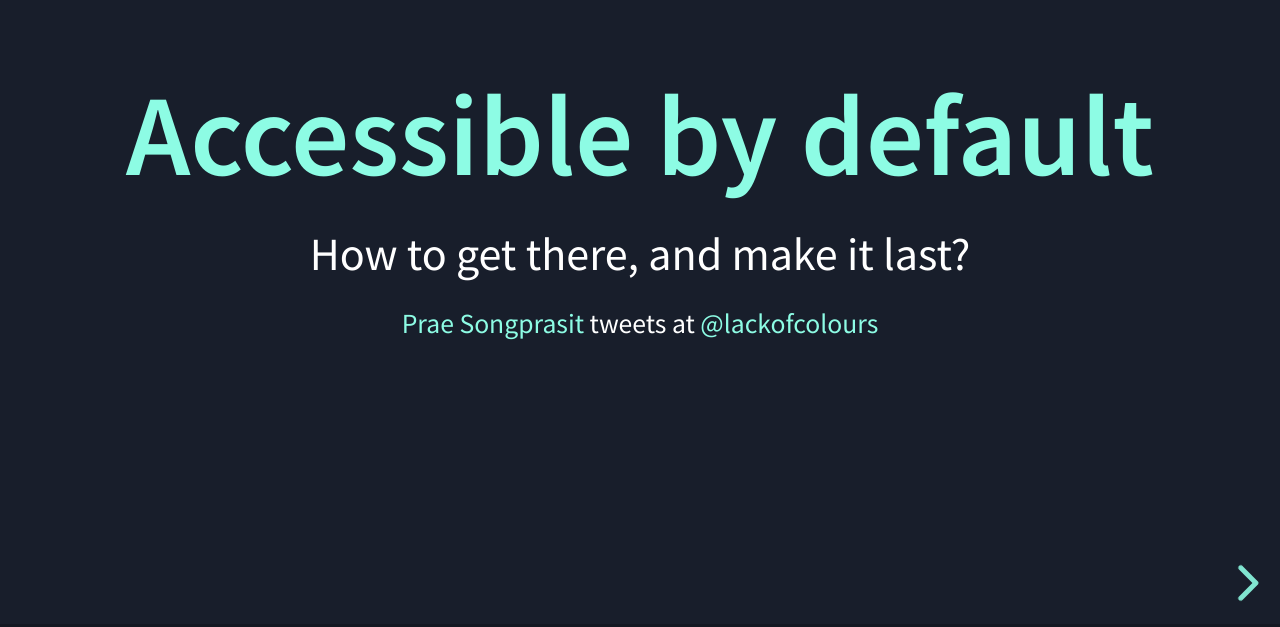
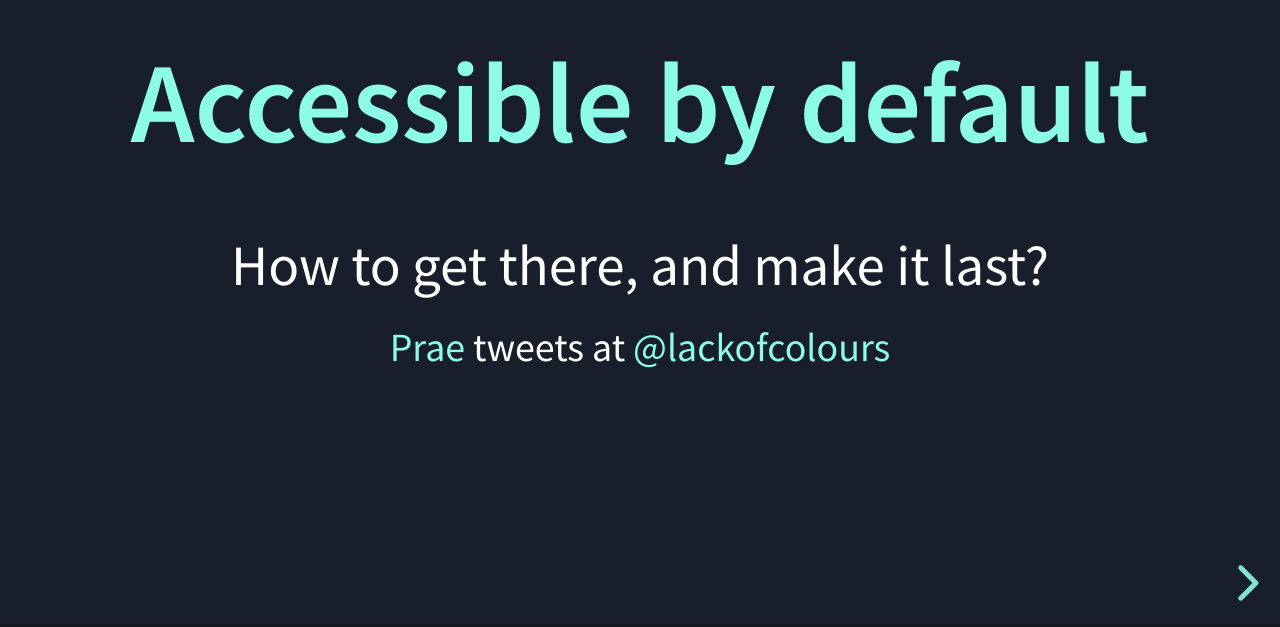
Before and after one commit to lackofcolours/talk_accessible-by-default, a website: page index.html in a window 1280 px wide. Shown: the part 173-800 px from the top of the page. Drawn offline with Linux system fonts and the light colour scheme.

Commit message:
Increase font size

```diff
--- a/css/theme/source/lackofcolours.scss
+++ b/css/theme/source/lackofcolours.scss
@@ -21,7 +21,7 @@ $backgroundColor: #181E2B;
 $mainColor: #fff;
 $headingColor: #fff;
 
-$mainFontSize: 42px;
+$mainFontSize: 52px;
 $mainFont: 'Source Sans Pro', Helvetica, sans-serif;
 $headingFont: 'Source Sans Pro', Helvetica, sans-serif;
 $headingTextShadow: none;
@@ -32,10 +32,10 @@ $linkColor: #8DFCE4;
 $linkColorHover: lighten( $linkColor, 15% );
 $selectionBackgroundColor: lighten( $linkColor, 25% );
 
-$heading1Size: 2.5em;
-$heading2Size: 1.6em;
-$heading3Size: 1.3em;
-$heading4Size: 1.0em;
+$heading1Size: 2em;
+$heading2Size: 2em;
+$heading3Size: 1.6em;
+$heading4Size: 1.2em;
 
 section.has-light-background {
 	&, h1, h2, h3, h4, h5, h6 {
@@ -55,10 +55,15 @@ section.has-light-background {
 
 	h1 {
 		color: $linkColor;
+		margin-bottom: .5em;
 	}
 
 	bold {
 		font-weight: 600;
 		color: $linkColor;
 	}
+
+	small {
+		font-size: .7em;
+	}
 }
--- a/index.html
+++ b/index.html
@@ -30,7 +30,7 @@
 					<p>How to get there, and make it last?</p>
 					<p>
 						<small>
-							<a href="https://lackofcolours.com">Prae Songprasit</a> tweets at <a href="https://twitter.com/lackofcolours" alt="twitter handle">@lackofcolours</a>
+							<a href="https://lackofcolours.com">Prae</a> tweets at <a href="https://twitter.com/lackofcolours" alt="twitter handle">@lackofcolours</a>
 						</small>
 					</p>
 
```
Also changed, not shown: dist/theme/lackofcolours.css.
